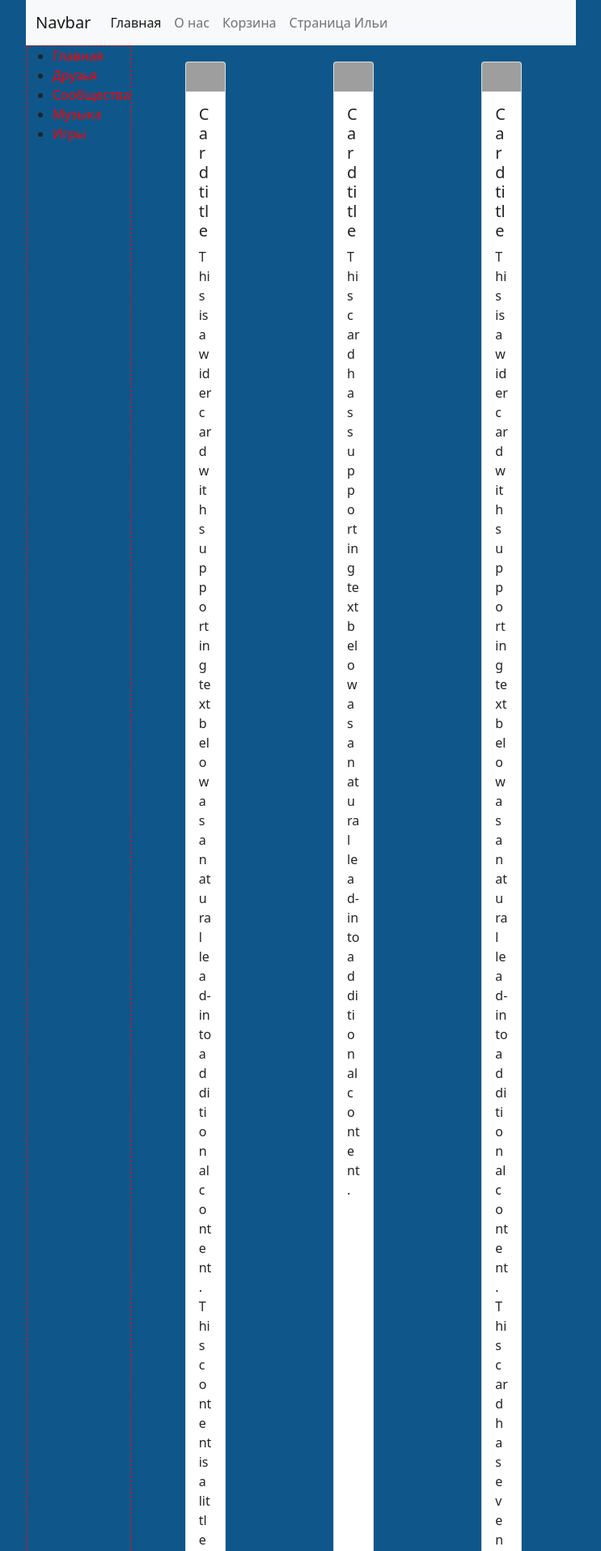
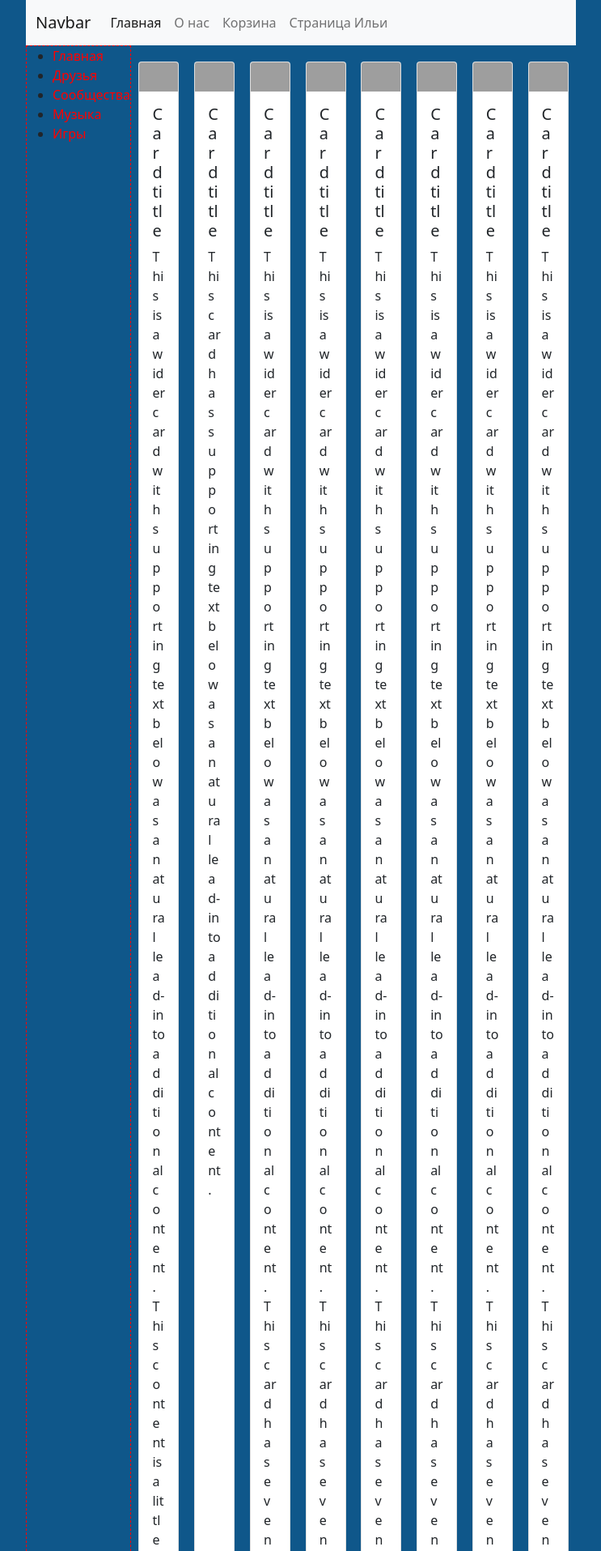
Before and after one commit to Xunil1/FLASK_2.0, a Flask app: page / in a window 1280 px wide. Shown: the top 1915 px of the page at 81% size, without its empty margins (268-1011 px from the left). Run offline with Flask 2, Linux system fonts and the light colour scheme; grey boxes are pictures that could not be loaded.

Commit message:
добавил новые карточки Изменил размер карусели

```diff
--- a/templates/about.html
+++ b/templates/about.html
@@ -5,7 +5,7 @@
 {%endblock%}
 
 {%block body%}
-    <div id="carouselExampleFade" class="carousel carousel-dark slide carousel-fade d-flex align-items-center" data-bs-ride="carousel" style="border: 1px solid #000;">
+    <div id="carouselExampleFade" class="carousel carousel-dark slide carousel-fade d-flex align-items-center" data-bs-ride="carousel" style="width: 300px; border: 1px solid #000;">
       <div class="carousel-inner">
         <div class="carousel-item active d-flex justify-content-center">
           <img src="{{ url_for('static', filename='image/widewp_42.jpg') }}" class="d-block w-100" style="width: 100%; height: 100vh; object-fit: cover;" alt="...">
--- a/templates/cart1.html
+++ b/templates/cart1.html
@@ -5,13 +5,13 @@
 {%endblock%}
 
 {%block body%}
-    <div id="carouselExampleFade" class="carousel carousel-dark slide carousel-fade d-flex justify-content-start" data-bs-ride="carousel">
+    <div id="carouselExampleFade" class="carousel carousel-dark slide carousel-fade d-flex justify-content-start" data-bs-ride="carousel"  style="width: 300px; height: 300px; border: 1px solid #000;">
       <div class="carousel-inner">
         <div class="carousel-item active d-flex justify-content-center">
-          <img src="https://pngicon.ru/file/uploads/vinni-pukh-v-png.png" class="d-block w-100" style="width: 100%; height: 100vh" alt="...">
+          <img src="https://pngicon.ru/file/uploads/vinni-pukh-v-png.png" class="d-block w-100" style="width: 100%; min-height: 300px; height: 100%" alt="...">
         </div>
         <div class="carousel-item d-flex justify-content-center">
-          <img src="https://i.pinimg.com/564x/3d/62/96/3d62968c2d9f726b8d2d70c144a94a0e.jpg" class="d-block w-100" style="width: 100%; height: 100vh" alt="...">
+          <img src="https://i.pinimg.com/564x/3d/62/96/3d62968c2d9f726b8d2d70c144a94a0e.jpg" class="d-block w-100" style="width: 100%; min-height: 300px; height: 100%" alt="...">
         </div>
       </div>
       <button class="carousel-control-prev" type="button" data-bs-target="#carouselExampleFade" data-bs-slide="prev">
--- a/templates/index.html
+++ b/templates/index.html
@@ -6,7 +6,7 @@
 
 {%block body%}
     <div class="content" style="display: flex; flex-direction: row">
-      <div class="nav-left" style="width: 300px; border: 1px dashed red;">
+      <div class="nav-left" style="width: 500px; border: 1px dashed red;">
         <ul>
           <li><a href="#" style="text-decoration: none; color: red">Главная</a></li>
           <li><a href="#" style="text-decoration: none; color: red">Друзья</a></li>
@@ -46,6 +46,56 @@
             <small class="text-muted">Last updated 3 mins ago</small>
           </div>
         </div>
+        <div class="card" style="width:calc( ( 100% - 400px ) / 3 ); margin:0 0 20px;">
+          <img class="card-img-top" src=".../100px180/" alt="Card image cap">
+          <div class="card-body">
+            <h5 class="card-title">Card title</h5>
+            <p class="card-text">This is a wider card with supporting text below as a natural lead-in to additional content. This card has even longer content than the first to show that equal height action.</p>
+          </div>
+          <div class="card-footer">
+            <small class="text-muted">Last updated 3 mins ago</small>
+          </div>
+        </div>
+        <div class="card" style="width:calc( ( 100% - 400px ) / 3 ); margin:0 0 20px;">
+          <img class="card-img-top" src=".../100px180/" alt="Card image cap">
+          <div class="card-body">
+            <h5 class="card-title">Card title</h5>
+            <p class="card-text">This is a wider card with supporting text below as a natural lead-in to additional content. This card has even longer content than the first to show that equal height action.</p>
+          </div>
+          <div class="card-footer">
+            <small class="text-muted">Last updated 3 mins ago</small>
+          </div>
+        </div>
+        <div class="card" style="width:calc( ( 100% - 400px ) / 3 ); margin:0 0 20px;">
+          <img class="card-img-top" src=".../100px180/" alt="Card image cap">
+          <div class="card-body">
+            <h5 class="card-title">Card title</h5>
+            <p class="card-text">This is a wider card with supporting text below as a natural lead-in to additional content. This card has even longer content than the first to show that equal height action.</p>
+          </div>
+          <div class="card-footer">
+            <small class="text-muted">Last updated 3 mins ago</small>
+          </div>
+        </div>
+        <div class="card" style="width:calc( ( 100% - 400px ) / 3 ); margin:0 0 20px;">
+          <img class="card-img-top" src=".../100px180/" alt="Card image cap">
+          <div class="card-body">
+            <h5 class="card-title">Card title</h5>
+            <p class="card-text">This is a wider card with supporting text below as a natural lead-in to additional content. This card has even longer content than the first to show that equal height action.</p>
+          </div>
+          <div class="card-footer">
+            <small class="text-muted">Last updated 3 mins ago</small>
+          </div>
+        </div>
+        <div class="card" style="width:calc( ( 100% - 400px ) / 3 ); margin:0 0 20px;">
+          <img class="card-img-top" src=".../100px180/" alt="Card image cap">
+          <div class="card-body">
+            <h5 class="card-title">Card title</h5>
+            <p class="card-text">This is a wider card with supporting text below as a natural lead-in to additional content. This card has even longer content than the first to show that equal height action.</p>
+          </div>
+          <div class="card-footer">
+            <small class="text-muted">Last updated 3 mins ago</small>
+          </div>
+        </div>
       </div>
 
 
```
